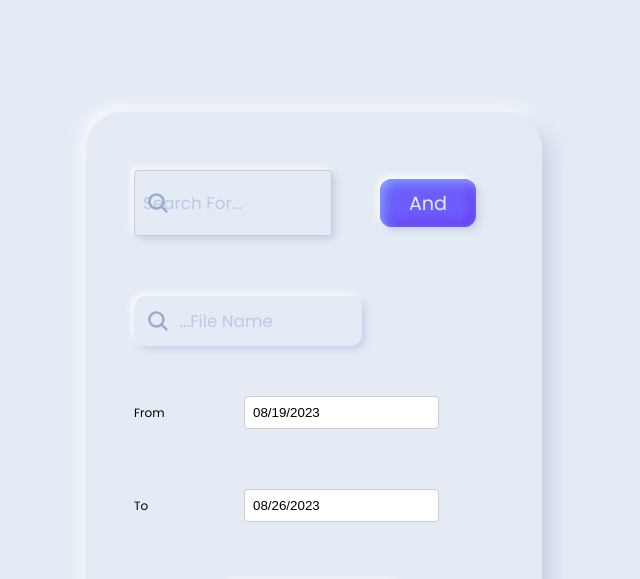
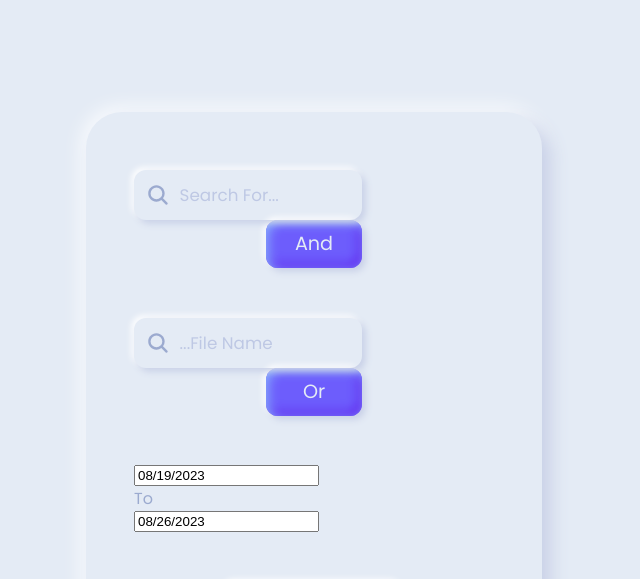
Before and after one commit to bedspirit/SearchGUI, a plain HTML site: page index.html in a window 1280 px wide. Shown: the top 579 px of the page, without its empty margins (326-966 px from the left). Drawn offline with nearby package versions, Linux system fonts and the light colour scheme.

Commit message:
Update index.html

```diff
--- a/index.html
+++ b/index.html
@@ -18,42 +18,48 @@
 <body>
   <div class="container">
 	  <div class="components">
-	  <div class="input-group">
+		<div class="but_input-group">
 		<div class="search">
 		  <input type="text" class="search__input" id="searchFor" placeholder="Search For...">
 		  <div class="search__icon">
 			<ion-icon name="search"></ion-icon>
 		  </div>
 		</div>
-		<div class="spacer"></div>
-		<div class="btnSmall btnSmall__primary">
+		<div class="btnSmall btnSmall__primary" id="andButton">
 			<p>And</p>
 		</div>
 		</div>
-
+	<div class="but_input-group">
 		<div class="search">
 		  <input type="text" class="search__input" id="fileName" placeholder="...File Name">
 		  <div class="search__icon">
 			<ion-icon name="search"></ion-icon>
 		  </div>
 		</div>
-
-		<div class="input-group">
-			<label for="fromDate">From</label>
-			<input type="text" id="fromDate" placeholder="From Date">
+		<div class="btnSmall btnSmall__primary" id="orButton">
+			<p>Or</p>
 		</div>
-
-		<div class="input-group">
+	</div>
+	<div class="but_input-group">
+		<div class=dateP>
+			<input type="text" class="dateP__input" id="fromDate">
+		</div>
 		<label for="toDate">To</label>
-			<input type="text" id="toDate" placeholder="To Date">
+		  <style>
+			label {
+			  font-size: 16px; /* Font size in pixels */
+			  font-family: Poppins, sans-serif; /* Font type */
+			  color: #9baacf;
+			}
+		  </style>
+		<div class=dateP>
+			<input type="text" class="dateP__input" id="toDate">
 		</div>
-
+	</div>
 		<div class="btn btn__primary">
 			<p>Search</p>
 		</div>
-
 	  </div>
   </div>
-
 </body>
 </html>
```
Lines whose indentation alone changed are shown as unchanged.
